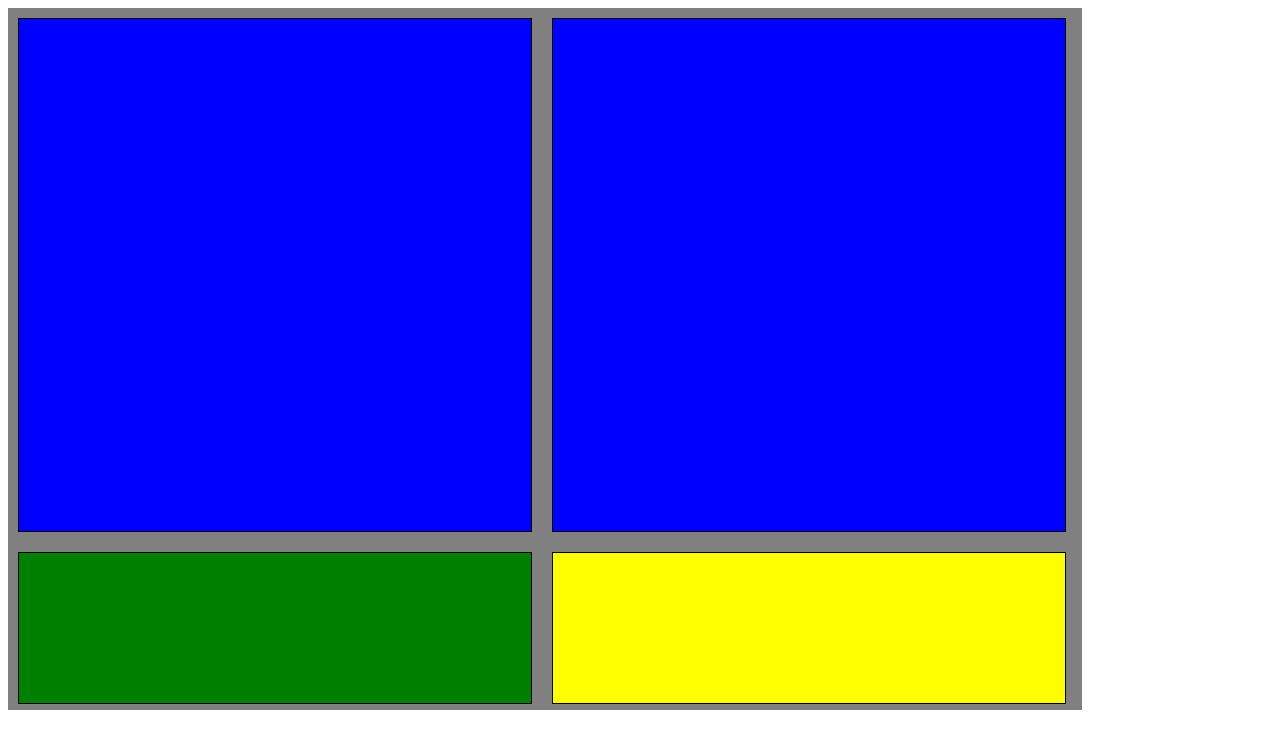
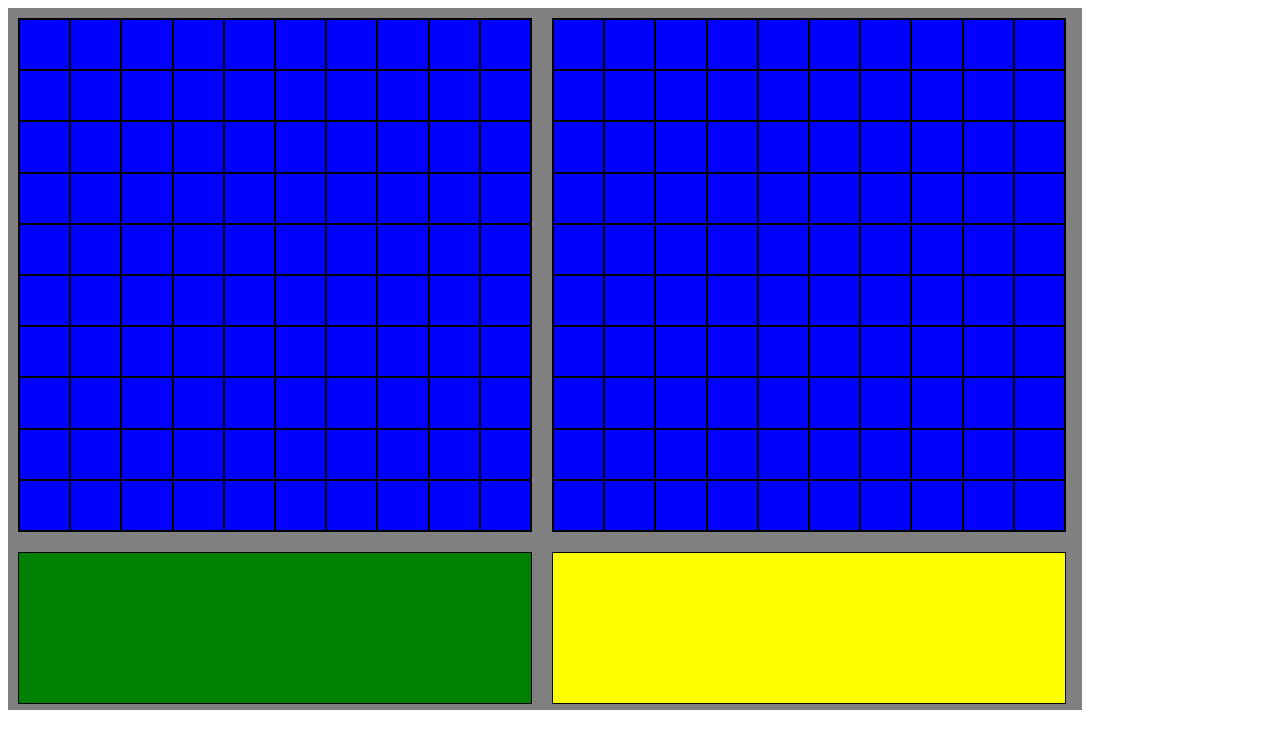
Before and after one commit to jhorcicka/ships-js-game, an Angular app: page / in a window 1280 px wide. Shown: the top 748 px of the page. Built offline with nearby package versions, Linux system fonts and the light colour scheme.

Commit message:
4: Vykreslení hracích ploch

```diff
--- a/src/app/app.component.html
+++ b/src/app/app.component.html
@@ -1,8 +1,12 @@
 
 
 <div id="game-frame">
-  <div id="user-board" class="board"></div>
-  <div id="ai-board" class="board"></div>
+  <div id="user-board" class="board">
+    <div *ngFor="let userCell of getCells('user')" id="{{userCell.id}}" class="cell" (click)="onCellClick(userCell.id)"></div>
+  </div>
+  <div id="ai-board" class="board">
+    <div *ngFor="let aiCell of getCells('ai')" id="{{aiCell.id}}" class="cell" (click)="onCellClick(aiCell.id)"></div>
+  </div>
   <div class="clear"></div>
   <div id="message-bar"></div>
   <div id="ships-overview"></div>
--- a/src/app/app.component.sass
+++ b/src/app/app.component.sass
@@ -35,3 +35,9 @@ body
 
 .clear
   clear: both
+
+.cell
+  width: $board-size / 10 - 2px
+  height: $board-size / 10 - 2px
+  border: 1px solid black
+  float: left
--- a/src/app/app.component.ts
+++ b/src/app/app.component.ts
@@ -7,4 +7,15 @@ import { Component } from '@angular/core';
 })
 export class AppComponent {
   title = 'ships';
+  CELL_COUNT = 100
+  getCells(prefix:string){
+    let cells = []
+    for (let i = 0; i<this.CELL_COUNT;i++) {
+      cells.push({'id':prefix+"_"+i})
+    }
+    return cells
+  }
+  onCellClick(cellId:string) {
+  console.log(cellId)
+  }
 }
```
